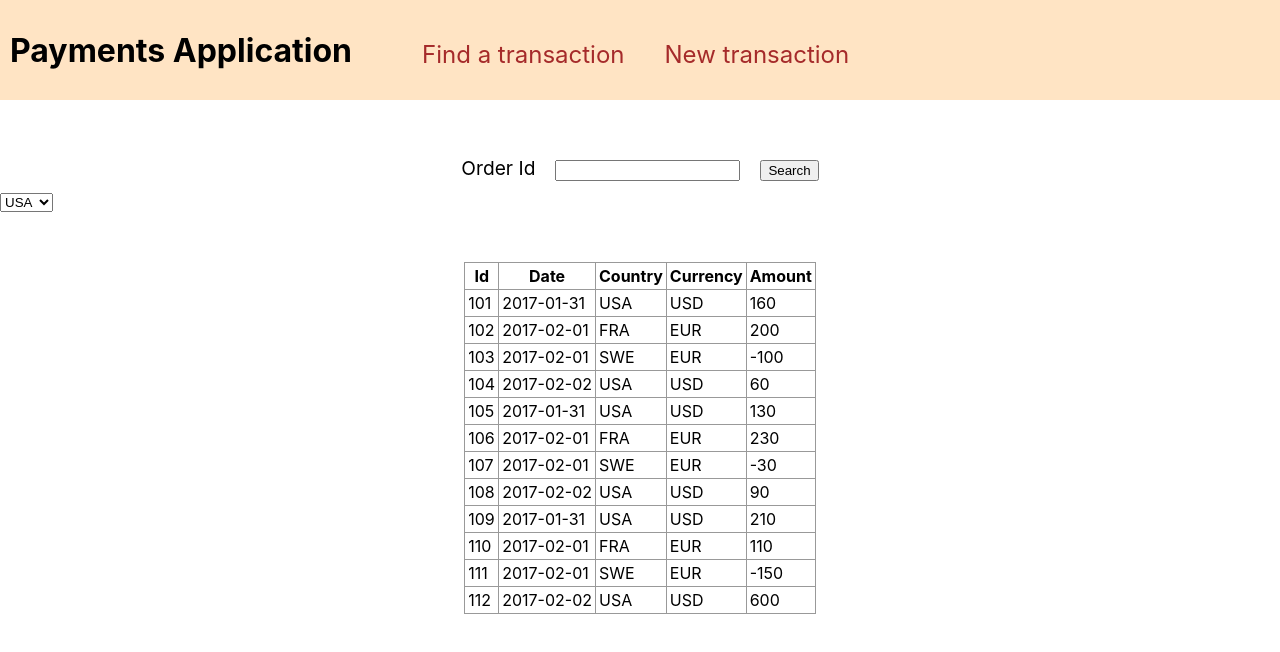
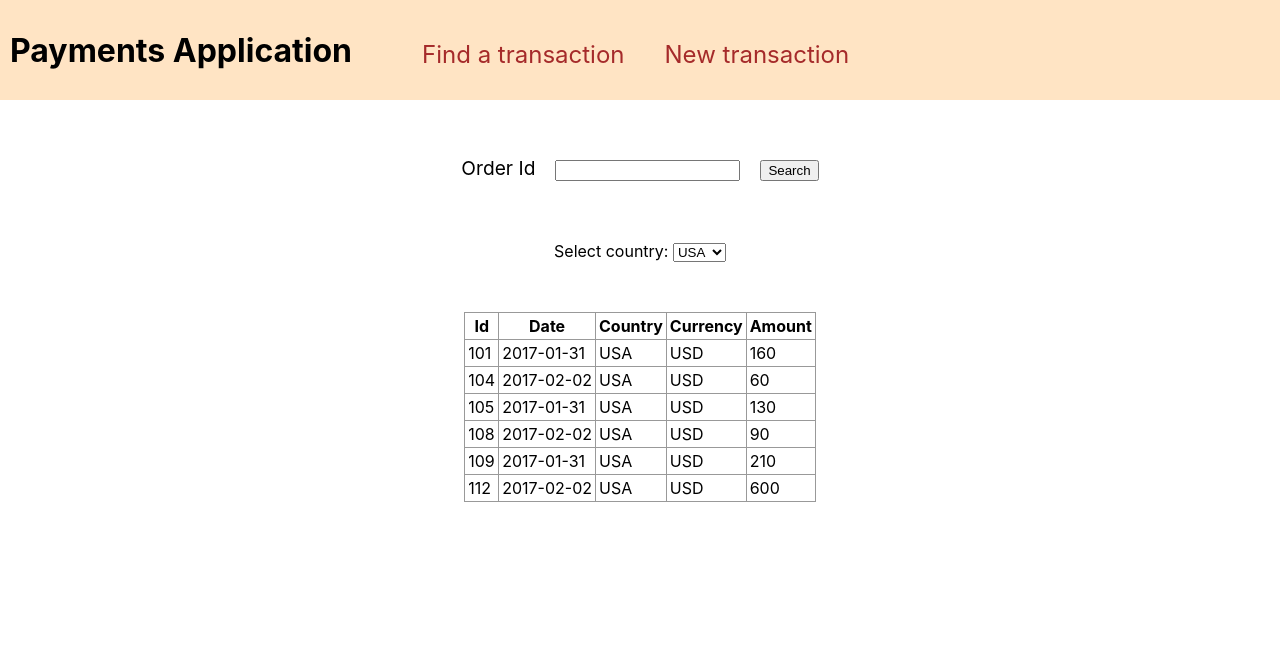
Before and after one commit to matt-allstate/payments-ui, a React (Create React App) app: page / in a window 1280 px wide. Shown: the top 652 px of the page. Built offline with nearby package versions, Linux system fonts and the light colour scheme.

Commit message:
end of challenge 2

```diff
--- a/src/App.js
+++ b/src/App.js
@@ -5,10 +5,6 @@ import TransactionsTable from './components/Transactions/TransactionsTable';
 import mainFunction, { howLoopsWork, sampleFunction } from './ExploringLoops';
 
 function App() {
-
-  mainFunction();
-  sampleFunction();
-  howLoopsWork();
 
   return (
     <div>
--- a/src/components/Transactions/Transactions.css
+++ b/src/components/Transactions/Transactions.css
@@ -10,3 +10,10 @@
     padding: 3px;
     border: 1px solid #999;
 }
+
+.transactionsCountrySelector {
+    margin-left: auto;
+    margin-right: auto;
+    margin-top: 50px;
+    max-width: fit-content;
+}
--- a/src/components/Transactions/TransactionsTable.js
+++ b/src/components/Transactions/TransactionsTable.js
@@ -1,20 +1,31 @@
 import TransactionsRow from "./TransactionsRow";
 import './Transactions.css';
 import { getAllPayments } from "../../data/DataFunctions";
+import { useState } from "react";
 
 const TransactionsTable = () => {
 
     const payments = getAllPayments();
     const allCountries = payments.map ( payment => payment.country);
+    // ["USA","FRANCE"]
     const uniqueCountries = allCountries.filter(
         (country,index) => allCountries.indexOf(country) === index);
     //const uniqueCountries = [...new Set(allCountries)]
-    console.log(uniqueCountries);
+
+    const [selectedCountry, setSelectedCountry] = useState(uniqueCountries[0]);
+
+    const changeCountry = (event) => {
+        const option = event.target.options.selectedIndex;
+        setSelectedCountry(uniqueCountries[option]);
+        console.log(event.target.value);
+    }
 
 return (<div>
-    <select>
-        {uniqueCountries.map (country => <option key={country} value={country}>{country}</option>)}
-    </select>
+    <div className="transactionsCountrySelector">
+        Select country: <select onChange={changeCountry} >
+            {uniqueCountries.map (country => <option key={country} value={country}>{country}</option>)}
+        </select>
+    </div>
     <table className="transactionsTable">
         <thead>
             <tr>
@@ -26,8 +37,19 @@ return (<div>
             </tr>
         </thead>
         <tbody>
-            {payments.map( (payment, index) => {
-                return <TransactionsRow key={index} id={payment.id} date={payment.date}
+            {
+            /* payments.map( (payment, index) => {
+                return  payment.country === selectedCountry && <TransactionsRow key={index} id={payment.id} date={payment.date}
+                country = {payment.country}  currency = {payment.currency}
+                amount={payment.amount}   />
+            }   )
+            */
+            }
+
+            {payments
+                .filter (payment => payment.country === selectedCountry)
+                .map( (payment, index) => {
+                return selectedCountry && <TransactionsRow key={index} id={payment.id} date={payment.date}
                 country = {payment.country}  currency = {payment.currency}
                 amount={payment.amount}   />
             }   )   }
```
